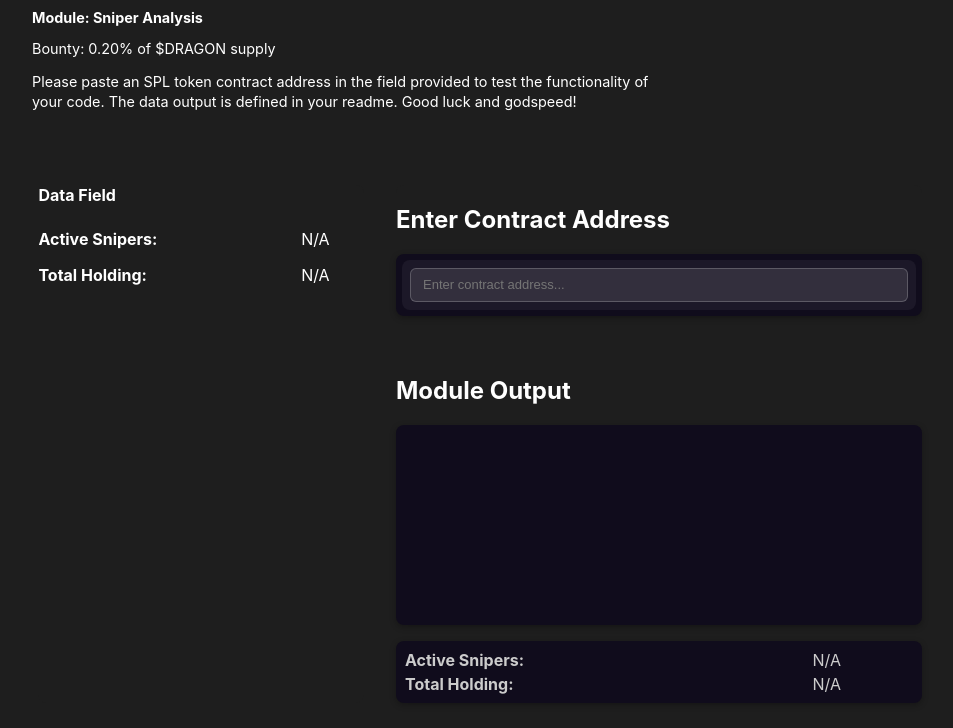
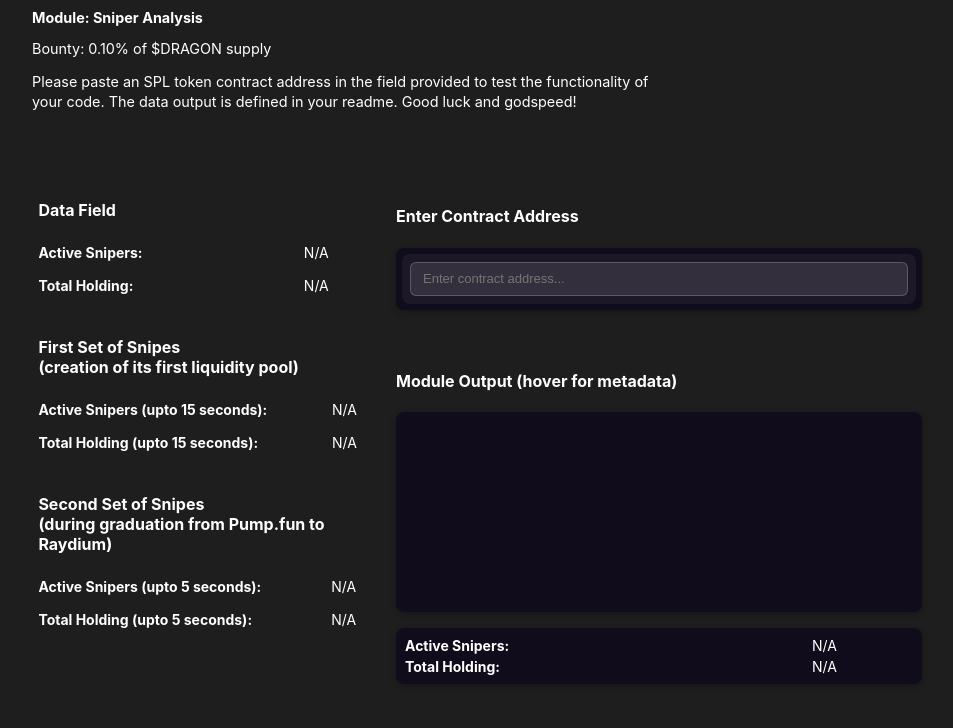
Before and after one commit to alpha-dragon-org/dragon-module3-sniperAnalysis, a plain HTML site: page frontend/public/index.html in a window 1280 px wide. Shown: the part 138-866 px from the top of the page, without its empty margins (160-1113 px from the left). Drawn offline with Linux system fonts and the light colour scheme.

Commit message:
change in datafields

```diff
--- a/frontend/public/index.html
+++ b/frontend/public/index.html
@@ -76,6 +76,11 @@
         min-width: 280px;
       }
       .data-field-section h2 {
+        margin-top: 15px;
+        font-size: 1rem;
+        color: #ffffff;
+      }
+      .data-field-section h4 {
         margin-top: 0;
         font-size: 1rem;
         color: #ffffff;
@@ -89,6 +94,7 @@
         padding: 0.5rem 0;
         vertical-align: middle;
         color: #ffffff;
+        font-size: 14px;
       }
       .data-field-section td strong {
         display: inline-block;
@@ -103,8 +109,12 @@
         padding-top: 0%;
         min-width: 320px;
       }
-      .output-section h2 {
+      .output-section h4 {
         color: rgb(255, 255, 255);
+      }
+      .container table td {
+        color: white;
+        font-size: 14px;
       }
 
       :root {
@@ -190,7 +200,7 @@
       <img src="images/logo.gif" alt="Dragon" class="dragon-image" />
       <h1 class="project-title">Project: Dragon</h1>
       <h2 class="module-title">Module: Sniper Analysis</h2>
-      <p class="bounty-text">Bounty: 0.20% of $DRAGON supply</p>
+      <p class="bounty-text">Bounty: 0.10% of $DRAGON supply</p>
       <p class="instructions">
         Please paste an SPL token contract address in the field provided
         to test the functionality of your code. The data output is defined
@@ -217,11 +227,50 @@
             </tr>
           </tbody>
         </table>
+
+        <br>
+
+        <h2> First Set of Snipes
+          <br>(creation of its first liquidity pool)</h2>
+        <table>
+          <tbody>
+            <tr>
+              <td><strong>Active Snipers (upto 15 seconds):</strong></td>
+              <!-- Initially "Loading.." so we don't show 0 right away -->
+              <td><span id="activeSnipersCount">N/A</span></td>
+            </tr>
+            <tr>
+              <td><strong>Total Holding (upto 15 seconds):</strong></td>
+              <!-- Initially "Loading.." so we don't show 0 right away -->
+              <td><span id="totalHoldingValue">N/A</span></td>
+            </tr>
+          </tbody>
+        </table>
+
+        <br>
+
+        <h2> Second Set of Snipes<br> (during graduation from Pump.fun to Raydium)</h2>
+        <table>
+          <tbody>
+            <tr>
+              <td><strong>Active Snipers (upto 5 seconds):</strong></td>
+              <!-- Initially "Loading.." so we don't show 0 right away -->
+              <td><span id="activeSnipersCount">N/A</span></td>
+            </tr>
+            <tr>
+              <td><strong>Total Holding (upto 5 seconds):</strong></td>
+              <!-- Initially "Loading.." so we don't show 0 right away -->
+              <td><span id="totalHoldingValue">N/A</span></td>
+            </tr>
+          </tbody>
+        </table>
+
+
       </div>
 
       <!-- RIGHT COLUMN: Module Output (Search + Chart) -->
       <div class="output-section">
-        <h2>Enter Contract Address</h2>
+        <h4>Enter Contract Address</h4>
         <div class="container">
           <div class="search-header">
             <input
@@ -233,7 +282,7 @@
         </div>
 
         <br /><br />
-        <h2>Module Output</h2>
+        <h4>Module Output (hover for metadata)</h4>
         <div class="container chart-wrapper">
           <div id="chartLoading" class="loading-text">Loading Chart Data...</div>
           <canvas id="timelineChart"></canvas>
```
Also changed, not shown: 3 other files.
